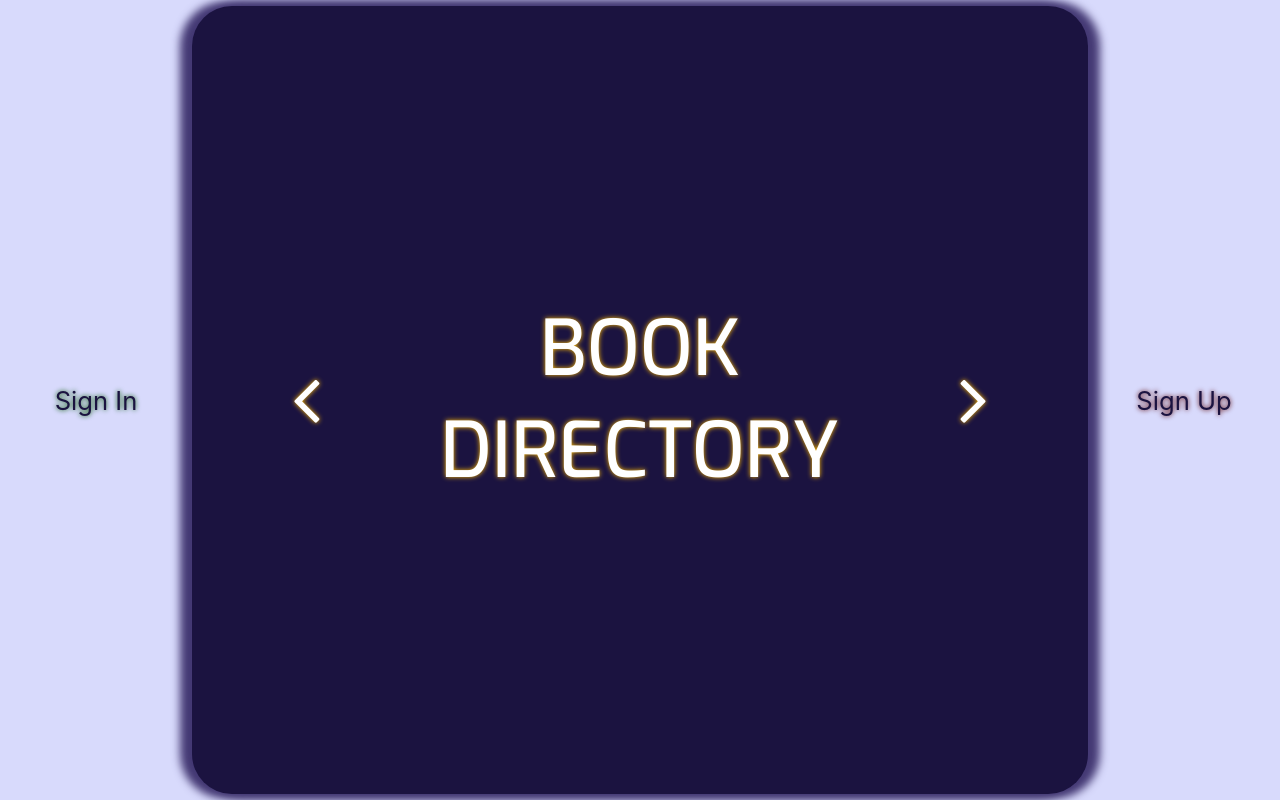
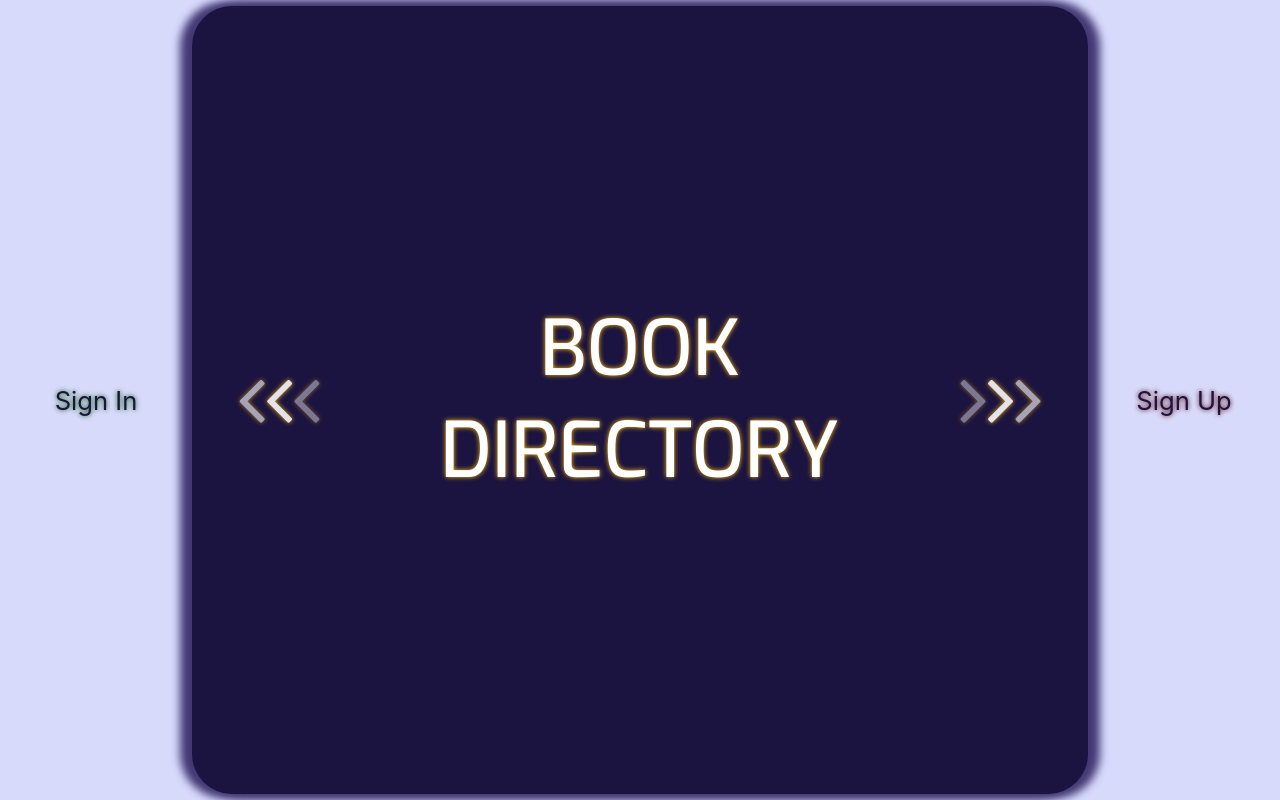
Before and after one commit to Anushka2820/Book-Directory, a React (Create React App) app in the folder frontend/: page / in a window 1280 px wide. Built offline with nearby package versions, Linux system fonts and the light colour scheme.

Commit message:
landing page arrow css

```diff
--- a/frontend/src/pages/LandingPage/LandingPage.css
+++ b/frontend/src/pages/LandingPage/LandingPage.css
@@ -49,3 +49,69 @@
     font-size: 2vw;
     text-shadow: 0 0 5px #580101;
 }
+
+.firstArrow {
+    animation: blinkerForFirstArrow 4s linear infinite;
+}
+
+@keyframes blinkerForFirstArrow {
+    0% {
+        opacity: 1;
+    }
+
+    30% {
+        opacity: 0.5;
+    }
+
+    60% {
+        opacity: 0.2;
+    }
+
+    100% {
+        opacity: 0;
+    }
+}
+
+.secondArrow {
+    animation: blinkerForSecondArrow 4s linear infinite;
+}
+
+@keyframes blinkerForSecondArrow {
+    0% {
+        opacity: 0;
+    }
+
+    30% {
+        opacity: 1;
+    }
+
+    60% {
+        opacity: 0.5;
+    }
+
+    100% {
+        opacity: 0;
+    }
+}
+
+.thirdArraow {
+    animation: blinkerForThirdArrow 4s linear infinite;
+}
+
+@keyframes blinkerForThirdArrow {
+    0% {
+        opacity: 0;
+    }
+
+    30% {
+        opacity: 0.5;
+    }
+
+    60% {
+        opacity: 1;
+    }
+
+    100% {
+        opacity: 0;
+    }
+}
--- a/frontend/src/pages/LandingPage/LandingPage.js
+++ b/frontend/src/pages/LandingPage/LandingPage.js
@@ -25,12 +25,16 @@ const LandingPage = () => {
             </div>
             <Draggable axis="x" bounds={{ left: -(window.innerWidth / 7), right: (window.innerWidth / 7) }} onStop={eventHandler}>
                 <div className="PageNameTab">
-                    <div><i className="fa fa-angle-left"></i></div>
+                    <div><i className="fa fa-angle-left thirdArraow"></i></div>
+                    <div><i className="fa fa-angle-left secondArrow"></i></div>
+                    <div><i className="fa fa-angle-left firstArrow"></i></div>
                     <div style={{ width: "50vw", textAlign: "center" }}>
                         BOOK<br />
                         DIRECTORY
                     </div>
-                    <div><i className="fa fa-angle-right"></i></div>
+                    <div><i className="fa fa-angle-right firstArrow"></i></div>
+                    <div><i className="fa fa-angle-right secondArrow"></i></div>
+                    <div><i className="fa fa-angle-right thirdArraow"></i></div>
                 </div>
             </Draggable>
             <div className="SignUpTab">
```
